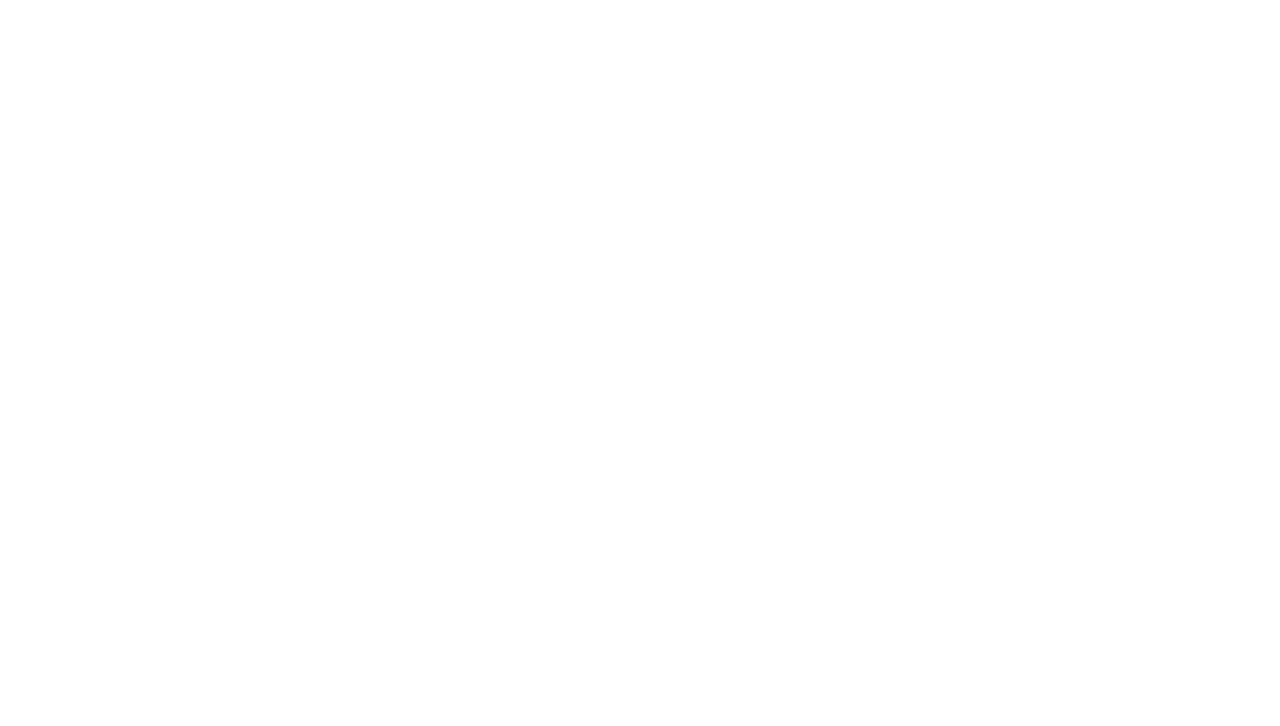
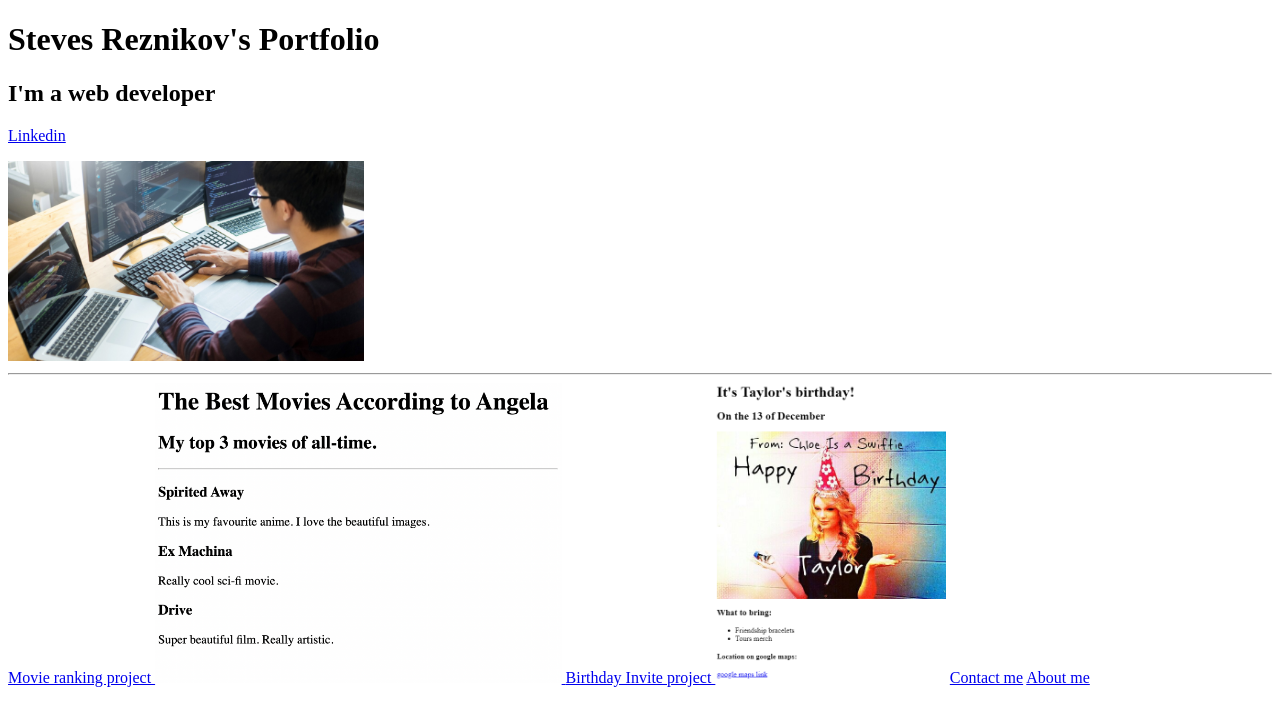
Before and after one commit to steve8777/html-protfolio, a plain HTML site: page index.html in a window 1280 px wide. Drawn offline with Linux system fonts and the light colour scheme.

Commit message:
Update index.html

```diff
--- a/index.html
+++ b/index.html
@@ -1,15 +1,31 @@
 <!-- TODO 1: Create the HTML Boilerplate -->
+<!DOCTYPE html>
+<html lang="en">
+<head>
+    <meta charset="UTF-8">
+    <meta name="viewport" content="width=device-width, initial-scale=1.0">
+    <title>Document</title>
+</head>
+<body>
 
+</body>
+</html>
+<h1>Steves Reznikov's Portfolio </h1>
+<h2>I'm a web developer</h2>
+<p><a href="https://www.linkedin.com/in/steve-reznikov-175a6b210/">Linkedin</a></p>
+<a><img src="./assets/images/Software-Developer.jpg" height="200">
+<hr />
 <!-- TODO 2: Add Your previous projects' HTML into the public folder -->
+<a href="./public/movie-ranking.html"> Movie ranking project </a>
+<!-- TODO 3: Take screenshots of your project previews and add the images to the images folder -->
+<a href="./public/movie-ranking.html"> <img src = "./assets/images/movie-ranking.png" height="300"> </a>
 
-<!-- TODO 3: Take screenshots of your project previews and add the images to the images folder -->
 
-<!-- TODO 4: Add titles/subtitles etc. -->
+<a href="./public/birthday-invite.html"> Birthday Invite project </a>
+<img src ="./assets/images/birthday-invite.png" height="300">
 
-<!-- TODO 5: Add a link to the project pages -->
-
-<!-- TODO 6: Add images to show the project previews
-HINT for TODO 6: You can use the height attribute set to 200 to make the image smaller:
-https://developer.mozilla.org/en-US/docs/Web/HTML/Element/img#attr-height -->
 
 <!-- TODO 7: Add the Contact Me and About Me page links -->
+
+<a href = "public/contact.html"> Contact me</a>
+<a href = "public/about.html"> About me</a>
```
